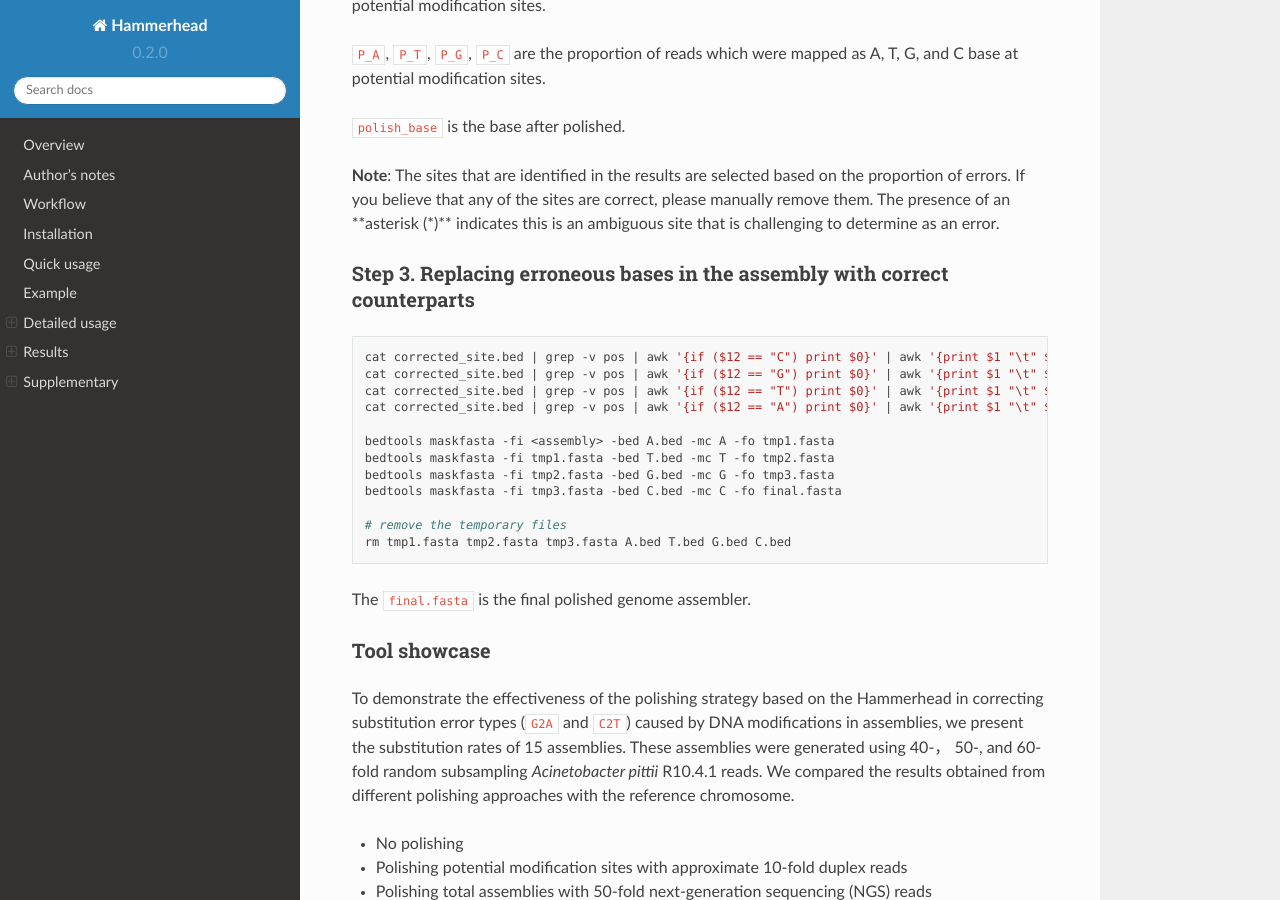
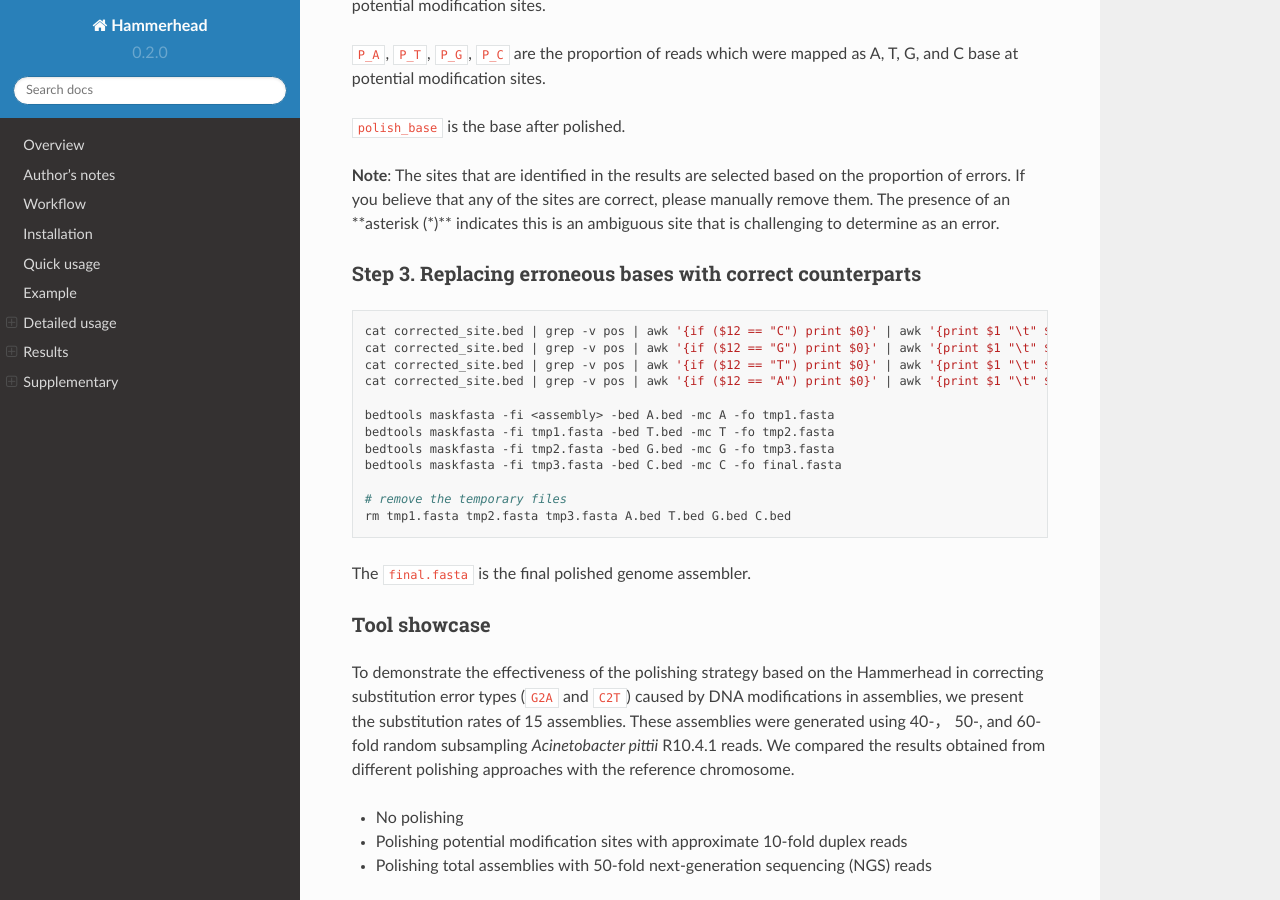
Before and after one commit to lxd98/Hammerhead_documentation, a Sphinx documentation site: the page built from docs/source/index.rst, in a window 1280 px wide and 900 px high, scrolled down 7769 px. Built offline with Sphinx 7.4.7 and the Read the Docs theme 2.0.0, drawn with Linux system fonts in a browser that asks for light colours.

Commit message:
Update index.rst

```diff
--- a/docs/source/index.rst
+++ b/docs/source/index.rst
@@ -344,7 +344,7 @@ are correct, please manually remove them. The presence of an \**asterisk
 (\*)*\* indicates this is an ambiguous site that is challenging to
 determine as an error.
 
-Step 3. Replacing erroneous bases in the assembly with correct counterparts
+Step 3. Replacing erroneous bases with correct counterparts
 ^^^^^^^^^^^^^^^^^^^^^^^^^^^^^^^^^^^^^^^^^^^^^^^^^^^^^^^^^^^^^^^^^^^^^^^^^^^
 
 .. code:: shell
```
Also changed, not shown: other parts of docs/source/index.rst (+0 -1 lines).
